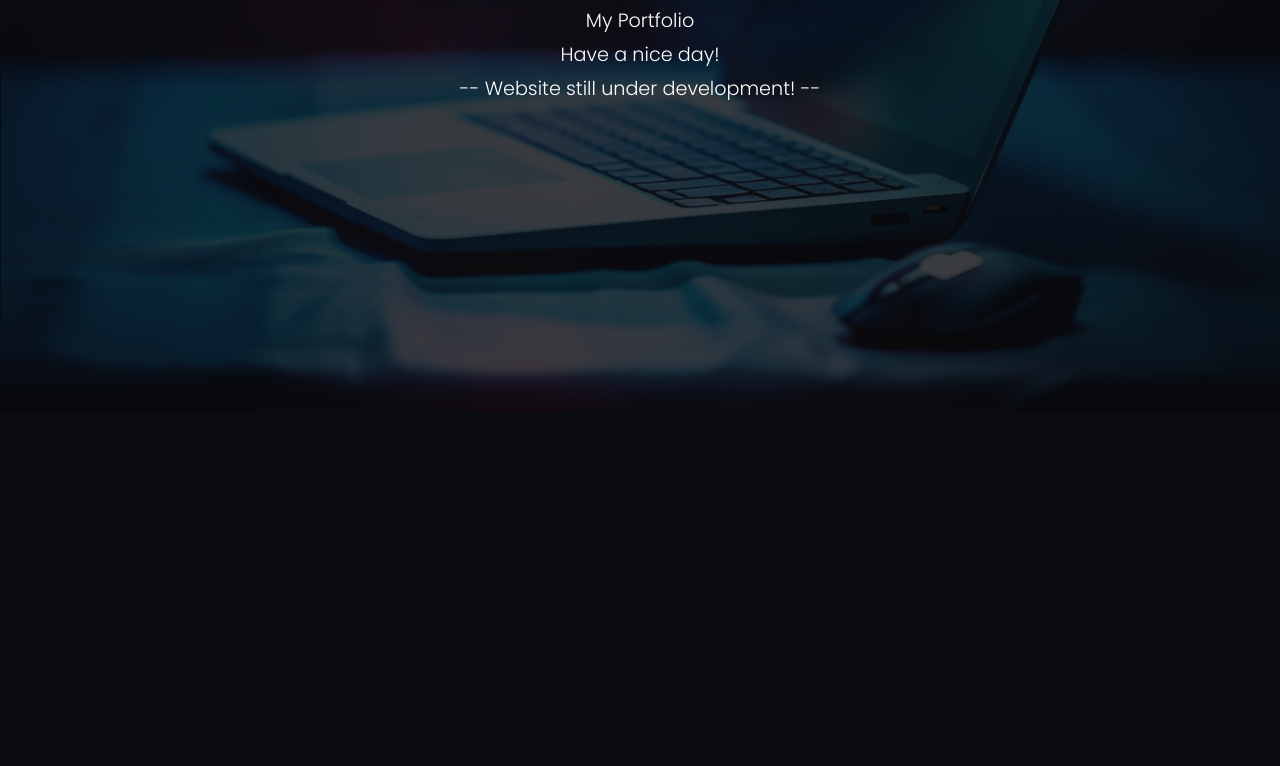
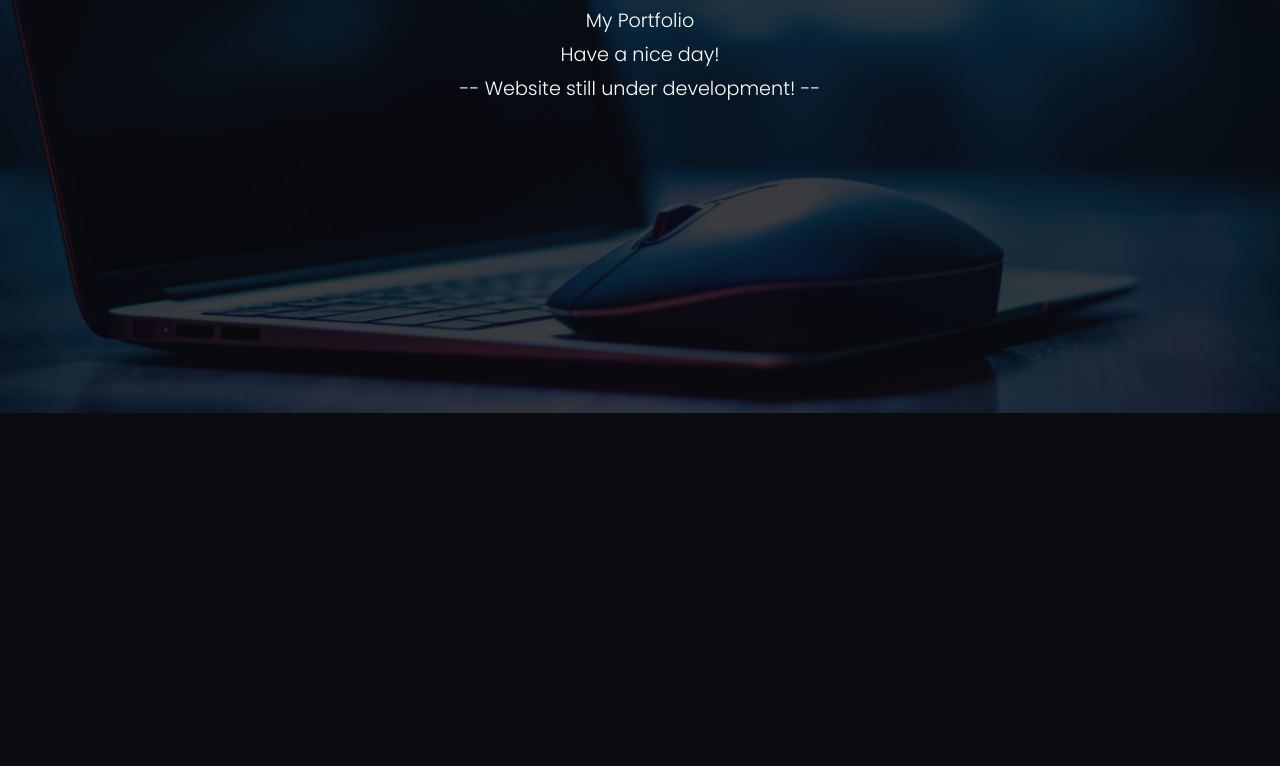
Before and after one commit to panzbyszek/panzbyszek.github.io, a plain HTML site: page index.html in a window 1280 px wide. Shown: the part 387-1153 px from the top of the page. Drawn offline with nearby package versions, Linux system fonts and the light colour scheme.

Commit message:
Update style.css

```diff
--- a/style.css
+++ b/style.css
@@ -109,7 +109,7 @@ a.nav-link-child {
 
 
 #home .filter {
-	background: url('Laptop.png') no-repeat;
+	background: url('Laptop2.png') no-repeat;
 	/*background: url('https://images.unsplash.com/photo-1544099858-75feeb57f01b?ixlib=rb-1.2.1&ixid=eyJhcHBfaWQiOjEyMDd9&auto=format&fit=crop&w=1350&q=80') no-repeat;*/
 	background-size: cover;
 	background-position: center;
```
